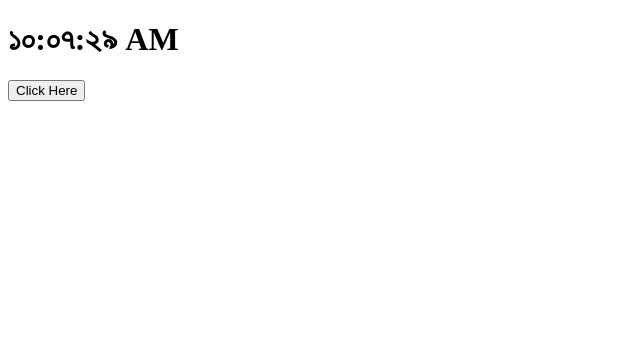
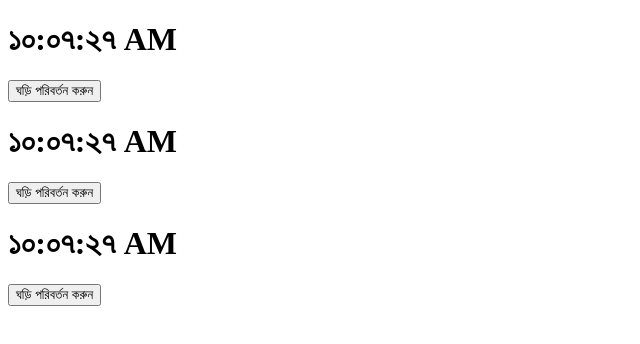
Before and after one commit to asifhjahid/react-practice, a React (Create React App) app: page / in a window 1280 px wide. Shown: the top 344 px of the page, without its empty margins (0-640 px from the left). Built offline with nearby package versions, Linux system fonts and the light colour scheme.

Commit message:
conditional rendering

```diff
--- a/src/App.js
+++ b/src/App.js
@@ -1,10 +1,12 @@
 import React from 'react';
-import Clock from './components/Clock';
+import ClockList from './components/ClockList';
+// import Clock from './components/Clock
+
 
 function App() {
-  // console.log(`app component rendered`);
+  const quantities = [1,2,3]
   return <div>
-     <Clock />
+     <ClockList quantities={quantities} />
     </div>;
 }
 
--- a/src/components/Button.js
+++ b/src/components/Button.js
@@ -2,11 +2,13 @@ import React, { Component } from 'react'
 
 export default class Button extends Component {
     render() {
-        // console.log(`Button component rendered`);
+
         const {change,locale} = this.props;
         return (
             <div>
-               <button onClick={()=>change(locale)}>Click Here</button>
+               <button onClick={()=>change(locale)}>
+                   {locale==='bn-BD'? 'Change Clock' : 'ঘড়ি পরিবর্তন করুন'}
+                </button>
             </div>
         )
     }
--- a/src/components/Clock.js
+++ b/src/components/Clock.js
@@ -28,14 +28,21 @@ export default class Clock extends Component {
         })
     }
     render(){
-    //  console.log(`Clock component rendered`);
+
       const {date,locale} = this.state;
+      let button;
+      if(locale==='bn-BD'){
+          button =  <Button change={this.handleClick} locale='en-US' />
+      }
+      else{
+         button = <Button change={this.handleClick} locale='bn-BD' />
+      }
         return (
             <div>
                 <h1 className='heading'>
                 <span className='text'>{date.toLocaleTimeString(locale)}</span>
                 </h1>
-                <Button change={this.handleClick} locale='en-US'></Button>
+               {button}
             </div>
         )
     }
--- /dev/null
+++ b/src/components/ClockList.js
@@ -0,0 +1,10 @@
+import React from 'react'
+import Clock from './Clock'
+
+export default function ClockList({quantities =[]}) {
+    return (
+        <div>
+            {quantities.map(()=> <Clock key={Math.random()} /> )}
+        </div>
+    )
+}
```
